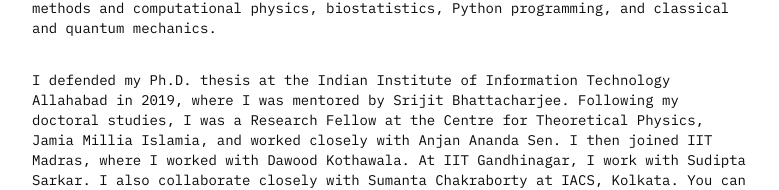
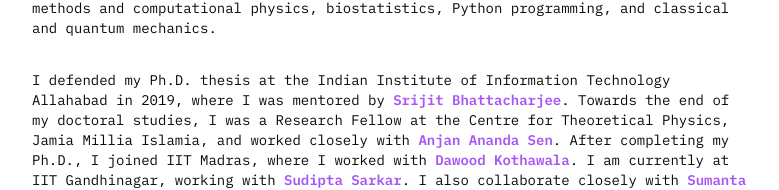
Before and after one commit to subhodeeps/nextjs-site, a Next.js app: page /about in a window 1280 px wide. Shown: the part 762-952 px from the top of the page, without its empty margins (248-1027 px from the left). Built offline with nearby package versions, Linux system fonts and the light colour scheme.

Commit message:
edited about me

```diff
--- a/src/app/about/page.tsx
+++ b/src/app/about/page.tsx
@@ -97,16 +97,50 @@
                 numerical methods and computational physics, biostatistics,
                 Python programming, and classical and quantum mechanics.
               </Text>
+
               <Text>
                 I defended my Ph.D. thesis at the Indian Institute of
                 Information Technology Allahabad in 2019, where I was mentored
-                by Srijit Bhattacharjee. Following my doctoral studies, I was a
-                Research Fellow at the Centre for Theoretical Physics, Jamia
-                Millia Islamia, and worked closely with Anjan Ananda Sen. I then
-                joined IIT Madras, where I worked with Dawood Kothawala. At IIT
-                Gandhinagar, I work with Sudipta Sarkar. I also collaborate
-                closely with Sumanta Chakraborty at IACS, Kolkata. You can find
-                more about my collaborators and co-authors on my{" "}
+                by{" "}
+                <Link
+                  href="https://profile.iiita.ac.in/srijit/"
+                  className="text-purple-500 font-bold hover:underline"
+                >
+                  Srijit Bhattacharjee
+                </Link>
+                . Towards the end of my doctoral studies, I was a Research
+                Fellow at the Centre for Theoretical Physics, Jamia Millia
+                Islamia, and worked closely with{" "}
+                <Link
+                  href="https://www.ctp-jamia.res.in/people/aasen.html"
+                  className="text-purple-500 font-bold hover:underline"
+                >
+                  Anjan Ananda Sen
+                </Link>
+                . After completing my Ph.D., I joined IIT Madras, where I worked
+                with{" "}
+                <Link
+                  href="https://physics.iitm.ac.in/~dawood/"
+                  className="text-purple-500 font-bold hover:underline"
+                >
+                  Dawood Kothawala
+                </Link>
+                . I am currently at IIT Gandhinagar, working with{" "}
+                <Link
+                  href="https://iitgn.ac.in/faculty/phy/fac-sudipta"
+                  className="text-purple-500 font-bold hover:underline"
+                >
+                  Sudipta Sarkar
+                </Link>
+                . I also collaborate closely with{" "}
+                <Link
+                  href="https://sumantachakraborty.weebly.com/"
+                  className="text-purple-500 font-bold hover:underline"
+                >
+                  Sumanta Chakraborty
+                </Link>{" "}
+                at IACS, Kolkata.You can find more about my collaborators and
+                co-authors on my{" "}
                 <Link
                   href="/research"
                   className="text-purple-500 font-bold hover:underline"
@@ -117,10 +151,12 @@
               </Text>
               <Text>
                 I enjoy interacting and collaborating with new people, and I am
-                always open to conversations on the topics mentioned above. Feel free to drop a line to discuss physics, exchange ideas, or discover how long it takes before one of us tries to strangle the other while writing a paper.
+                always open to conversations on the topics mentioned above. Feel
+                free to drop a line to discuss physics, exchange ideas, or
+                discover how long it takes before one of us tries to strangle
+                the other while writing a paper.
               </Text>
             </div>
-
           </div>
         </div>
       </StackVertical>
```
